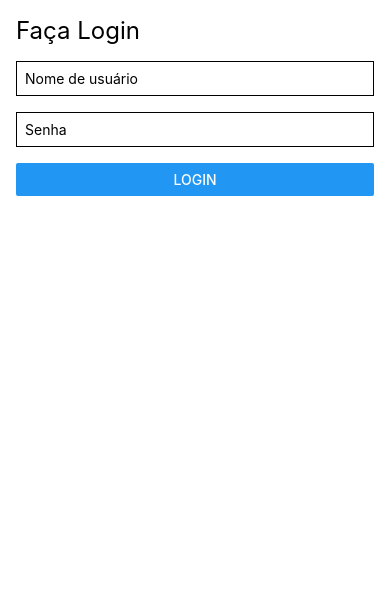
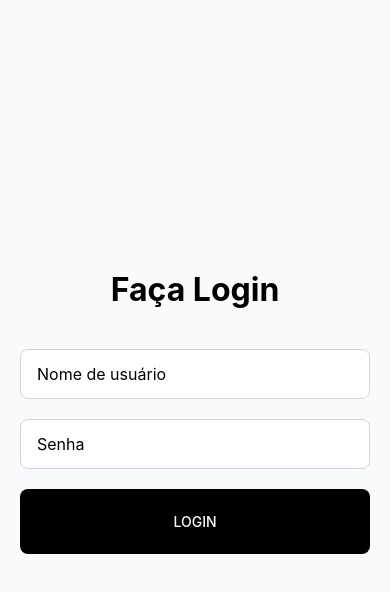
Before and after one commit to IIWARLORDII/5PJS, a React Native app: screen /Coletas in a window 390 px wide. Shown: the top 592 px of the page. Built offline with nearby package versions, Linux system fonts and the light colour scheme.

Commit message:
Versão estilizada

```diff
--- a/screens/AnaliseScreen.js
+++ b/screens/AnaliseScreen.js
@@ -118,6 +118,44 @@ export default function AnaliseScreen({ navigation }) {
 }
 
 const styles = StyleSheet.create({
+  container: {
+    padding: 20,
+    backgroundColor: '#F9FAFB', // Fundo claro
+    alignItems: 'center',
+  },
+  title: {
+    fontSize: 20,
+    fontWeight: 'bold',
+    color: '#374151', // Cinza escuro
+    marginBottom: 16,
+  },
+  item: {
+    backgroundColor: '#FFFFFF', // Fundo branco
+    borderRadius: 10,
+    shadowColor: '#000',
+    shadowOpacity: 0.1,
+    shadowOffset: { width: 0, height: 2 },
+    shadowRadius: 4,
+    elevation: 2, // Sombra no Android
+    marginVertical: 10,
+    width: '90%',
+    padding: 16,
+    alignItems: 'center',
+  },
+  itemText: {
+    textAlign: 'center',
+    color: '#374151',
+    fontSize: 14,
+    marginVertical: 4,
+  },
+  itemImage: {
+    width: 100,
+    height: 100,
+    marginTop: 8,
+    borderRadius: 8,
+    borderColor: '#E5E7EB', // Borda cinza claro
+    borderWidth: 1,
+  },
   modalContainer: {
     flex: 1,
     justifyContent: 'center',
@@ -125,54 +163,82 @@ const styles = StyleSheet.create({
     backgroundColor: 'rgba(0, 0, 0, 0.5)',
   },
   modalContent: {
-    width: '80%',
-    backgroundColor: 'white',
+    width: '90%',
+    backgroundColor: '#FFFFFF',
     padding: 20,
-    borderRadius: 10,
+    borderRadius: 16,
+    shadowColor: '#000',
+    shadowOpacity: 0.2,
+    shadowOffset: { width: 0, height: 2 },
+    shadowRadius: 8,
+    elevation: 4,
     alignItems: 'center',
   },
   modalTitle: {
-    fontSize: 20,
-    fontWeight: 'bold',
-    marginBottom: 10,
+    fontSize: 18,
+    fontWeight: '600',
+    color: '#111827',
+    marginBottom: 12,
   },
   modalText: {
-    textAlign: 'center',
-    marginBottom: 5,
+    fontSize: 14,
+    color: '#4B5563', // Cinza médio
+    marginBottom: 8,
   },
   modalImage: {
-    width: 200,
-    height: 200,
-    marginBottom: 10,
-  },
-  container: {
-    padding: 20,
-    alignItems: 'center',
-  },
-  title: {
-    fontSize: 24,
-    marginBottom: 16,
-  },
-  item: {
-    marginVertical: 10,
-    alignItems: 'center',
-  },
-  itemText: {
-    textAlign: 'center',
-  },
-  itemImage: {
-    width: 100,
-    height: 100,
-    marginTop: 5,
+    width: 150,
+    height: 150,
+    marginVertical: 12,
+    borderRadius: 8,
   },
   radioContainer: {
     flexDirection: 'row',
-    justifyContent: 'space-around',
-    marginVertical: 10,
+    justifyContent: 'space-between',
+    marginVertical: 12,
+    width: '80%',
   },
   radio: {
+    flex: 1,
+    marginHorizontal: 8,
+    paddingVertical: 10,
+    alignItems: 'center',
+    backgroundColor: '#E5E7EB', // Fundo cinza claro
+    borderRadius: 8,
+  },
+  input: {
+    borderWidth: 1,
+    borderColor: '#D1D5DB', // Borda cinza clara
+    borderRadius: 8,
     padding: 10,
-    borderWidth: 1,
-    borderRadius: 5,
+    fontSize: 14,
+    color: '#374151',
+    width: '100%',
+    marginVertical: 8,
+  },
+  buttonPrimary: {
+    backgroundColor: '#10B981', // Verde primário
+    borderRadius: 8,
+    paddingVertical: 12,
+    paddingHorizontal: 24,
+    marginVertical: 8,
+    alignItems: 'center',
+  },
+  buttonPrimaryText: {
+    color: '#FFFFFF',
+    fontSize: 16,
+    fontWeight: '600',
+  },
+  buttonSecondary: {
+    backgroundColor: '#F3F4F6', // Fundo cinza claro
+    borderRadius: 8,
+    paddingVertical: 12,
+    paddingHorizontal: 24,
+    marginVertical: 8,
+    alignItems: 'center',
+  },
+  buttonSecondaryText: {
+    color: '#374151',
+    fontSize: 16,
+    fontWeight: '600',
   },
 });
--- a/screens/ColetasScreen.js
+++ b/screens/ColetasScreen.js
@@ -101,51 +101,91 @@ export default function ColetasScreen() {
 }
 
 const styles = StyleSheet.create({
+  container: {
+    flex: 1,
+    backgroundColor: '#F9FAFB', // Fundo claro
+    padding: 20,
+    alignItems: 'center',
+  },
+  title: {
+    fontSize: 20,
+    fontWeight: 'bold',
+    color: '#374151', // Cinza escuro
+    marginBottom: 16,
+  },
+  item: {
+    backgroundColor: '#FFFFFF', // Fundo branco
+    borderRadius: 10,
+    shadowColor: '#000',
+    shadowOpacity: 0.1,
+    shadowOffset: { width: 0, height: 2 },
+    shadowRadius: 4,
+    elevation: 2, // Sombra no Android
+    marginVertical: 10,
+    width: '90%',
+    padding: 16,
+    alignItems: 'center',
+  },
+  itemText: {
+    fontSize: 14,
+    color: '#374151', // Cinza escuro
+    marginBottom: 8,
+  },
+  itemImage: {
+    width: 100,
+    height: 100,
+    marginTop: 8,
+    borderRadius: 8,
+    borderColor: '#E5E7EB', // Borda cinza claro
+    borderWidth: 1,
+  },
   modalContainer: {
     flex: 1,
     justifyContent: 'center',
     alignItems: 'center',
-    backgroundColor: 'rgba(0, 0, 0, 0.5)',
+    backgroundColor: 'rgba(0, 0, 0, 0.5)', // Fundo translúcido
   },
   modalContent: {
-    width: '80%',
-    backgroundColor: 'white',
+    width: '90%',
+    backgroundColor: '#FFFFFF',
     padding: 20,
-    borderRadius: 10,
+    borderRadius: 16,
+    shadowColor: '#000',
+    shadowOpacity: 0.2,
+    shadowOffset: { width: 0, height: 2 },
+    shadowRadius: 8,
+    elevation: 4,
     alignItems: 'center',
   },
   modalTitle: {
-    fontSize: 20,
-    fontWeight: 'bold',
-    marginBottom: 10,
+    fontSize: 18,
+    fontWeight: '600',
+    color: '#111827', // Preto suave
+    marginBottom: 12,
   },
   modalText: {
+    fontSize: 14,
+    color: '#4B5563', // Cinza médio
+    marginBottom: 8,
     textAlign: 'center',
-    marginBottom: 5,
   },
   modalImage: {
-    width: 200,
-    height: 200,
-    marginBottom: 10,
+    width: 150,
+    height: 150,
+    borderRadius: 8,
+    marginVertical: 12,
   },
-  container: {
-    padding: 20,
+  button: {
+    backgroundColor: '#10B981', // Verde primário
+    borderRadius: 8,
+    paddingVertical: 12,
+    paddingHorizontal: 24,
+    marginVertical: 8,
     alignItems: 'center',
   },
-  title: {
-    fontSize: 24,
-    marginBottom: 16,
-  },
-  item: {
-    marginVertical: 10,
-    alignItems: 'center',
-  },
-  itemText: {
-    textAlign: 'center',
-  },
-  itemImage: {
-    width: 100,
-    height: 100,
-    marginTop: 5,
+  buttonText: {
+    color: '#FFFFFF',
+    fontSize: 16,
+    fontWeight: '600',
   },
 });
--- a/screens/HomeScreen.js
+++ b/screens/HomeScreen.js
@@ -28,9 +28,78 @@ export default function HomeScreen({ navigation, onLogout }) {
 }
 
 const styles = StyleSheet.create({
+  container: {
+    flex: 1,
+    backgroundColor: '#F9FAFB', // Fundo claro
+  },
+  content: {
+    padding: 20,
+    alignItems: 'center',
+  },
+  title: {
+    fontSize: 24,
+    fontWeight: 'bold',
+    color: '#374151', // Cinza escuro
+    marginBottom: 16,
+    textAlign: 'center',
+  },
+  subtitle: {
+    fontSize: 20,
+    fontWeight: 'bold',
+    color: '#374151',
+    marginTop: 24,
+    marginBottom: 16,
+    textAlign: 'center',
+  },
+  menuContainer: {
+    flexDirection: 'row',
+    justifyContent: 'space-around',
+    width: '100%',
+    marginBottom: 20,
+  },
+  menuButton: {
+    backgroundColor: '#000000', // Verde
+    padding: 16,
+    marginHorizontal: 5,
+    borderRadius: 8,
+    alignItems: 'center',
+    flex: 1,
+  },
+  menuButtonText: {
+    color: '#FFFFFF',
+    fontSize: 16,
+    fontWeight: '600',
+  },
+  filterButton: {
+    backgroundColor: '#E5E7EB', // Cinza claro
+    padding: 16,
+    borderRadius: 8,
+    width: '100%',
+    marginVertical: 8,
+    alignItems: 'center',
+  },
+  filterButtonText: {
+    fontSize: 16,
+    fontWeight: '500',
+    color: '#6B7280', // Cinza médio
+  },
+  logoutButton: {
+    backgroundColor: '#EF4444', // Vermelho
+    padding: 16,
+    borderRadius: 8,
+    width: '100%',
+    marginTop: 24,
+    alignItems: 'center',
+  },
+  logoutButtonText: {
+    color: '#FFFFFF',
+    fontSize: 16,
+    fontWeight: '600',
+  },
   footerText: {
-    color: '#808080',
+    fontSize: 14,
+    color: '#9CA3AF', // Cinza claro
     textAlign: 'center',
-    marginBottom: 10,
+    marginVertical: 10,
   },
 });
--- a/screens/LoginScreen.js
+++ b/screens/LoginScreen.js
@@ -1,6 +1,5 @@
-// screens/LoginScreen.js
 import React, { useState } from 'react';
-import { View, Text, TextInput, Button } from 'react-native';
+import { View, Text, TextInput, Button, StyleSheet } from 'react-native';
 
 export default function LoginScreen({ onLogin }) {
   const [username, setUsername] = useState('');
@@ -11,22 +10,56 @@ export default function LoginScreen({ onLogin }) {
   };
 
   return (
-    <View style={{ padding: 16 }}>
-      <Text style={{ fontSize: 24, marginBottom: 16 }}>Faça Login</Text>
+    <View style={styles.container}>
+      <Text style={styles.title}>Faça Login</Text>
       <TextInput
         placeholder="Nome de usuário"
         value={username}
         onChangeText={setUsername}
-        style={{ marginBottom: 16, padding: 8, borderWidth: 1 }}
+        style={styles.input}
       />
       <TextInput
         placeholder="Senha"
         secureTextEntry
         value={password}
         onChangeText={setPassword}
-        style={{ marginBottom: 16, padding: 8, borderWidth: 1 }}
+        style={styles.input}
       />
-      <Button title="Login" onPress={handleLogin} />
+      <View style={styles.loginButton}>
+        <Button title="Login" onPress={handleLogin} color="#000" />
+      </View>
     </View>
   );
 }
+
+const styles = StyleSheet.create({
+  container: {
+    flex: 1,
+    justifyContent: 'center',
+    padding: 20,
+    backgroundColor: '#F9FAFB', // Cor de fundo clara
+  },
+  title: {
+    fontSize: 32,
+    fontWeight: 'bold',
+    color: '#000000', // Cinza escuro
+    marginBottom: 40,
+    textAlign: 'center',
+  },
+  input: {
+    height: 50,
+    borderColor: '#D1D5DB', // Cor da borda (cinza claro)
+    borderWidth: 1,
+    borderRadius: 8,
+    paddingLeft: 16,
+    fontSize: 16,
+    marginBottom: 20,
+    backgroundColor: '#FFFFFF',
+  },
+  loginButton: {
+    backgroundColor: '#000000', // Verde
+    paddingVertical: 16,
+    borderRadius: 8,
+    marginBottom: 20,
+  },
+});
--- a/screens/NovaColetaScreen.js
+++ b/screens/NovaColetaScreen.js
@@ -145,8 +145,127 @@ export default function NovaColetaScreen({ navigation }) {
 }
 
 const styles = StyleSheet.create({
-  errorText: {
-    color: 'red',
-    marginTop: 10,
+  container: {
+    padding: 20,
+    backgroundColor: '#F9FAFB', // Fundo claro
+    alignItems: 'center',
+  },
+  title: {
+    fontSize: 20,
+    fontWeight: 'bold',
+    color: '#374151', // Cinza escuro
+    marginBottom: 16,
+  },
+  item: {
+    backgroundColor: '#FFFFFF', // Fundo branco
+    borderRadius: 10,
+    shadowColor: '#000',
+    shadowOpacity: 0.1,
+    shadowOffset: { width: 0, height: 2 },
+    shadowRadius: 4,
+    elevation: 2, // Sombra no Android
+    marginVertical: 10,
+    width: '90%',
+    padding: 16,
+    alignItems: 'center',
+  },
+  itemText: {
+    textAlign: 'center',
+    color: '#374151',
+    fontSize: 14,
+    marginVertical: 4,
+  },
+  itemImage: {
+    width: 100,
+    height: 100,
+    marginTop: 8,
+    borderRadius: 8,
+    borderColor: '#E5E7EB', // Borda cinza claro
+    borderWidth: 1,
+  },
+  modalContainer: {
+    flex: 1,
+    justifyContent: 'center',
+    alignItems: 'center',
+    backgroundColor: 'rgba(0, 0, 0, 0.5)',
+  },
+  modalContent: {
+    width: '90%',
+    backgroundColor: '#FFFFFF',
+    padding: 20,
+    borderRadius: 16,
+    shadowColor: '#000',
+    shadowOpacity: 0.2,
+    shadowOffset: { width: 0, height: 2 },
+    shadowRadius: 8,
+    elevation: 4,
+    alignItems: 'center',
+  },
+  modalTitle: {
+    fontSize: 18,
+    fontWeight: '600',
+    color: '#111827',
+    marginBottom: 12,
+  },
+  modalText: {
+    fontSize: 14,
+    color: '#4B5563', // Cinza médio
+    marginBottom: 8,
+  },
+  modalImage: {
+    width: 150,
+    height: 150,
+    marginVertical: 12,
+    borderRadius: 8,
+  },
+  radioContainer: {
+    flexDirection: 'row',
+    justifyContent: 'space-between',
+    marginVertical: 12,
+    width: '80%',
+  },
+  radio: {
+    flex: 1,
+    marginHorizontal: 8,
+    paddingVertical: 10,
+    alignItems: 'center',
+    backgroundColor: '#E5E7EB', // Fundo cinza claro
+    borderRadius: 8,
+  },
+  input: {
+    borderWidth: 1,
+    borderColor: '#D1D5DB', // Borda cinza clara
+    borderRadius: 8,
+    padding: 10,
+    fontSize: 14,
+    color: '#374151',
+    width: '100%',
+    marginVertical: 8,
+  },
+  buttonPrimary: {
+    backgroundColor: '#10B981', // Verde primário
+    borderRadius: 8,
+    paddingVertical: 12,
+    paddingHorizontal: 24,
+    marginVertical: 8,
+    alignItems: 'center',
+  },
+  buttonPrimaryText: {
+    color: '#FFFFFF',
+    fontSize: 16,
+    fontWeight: '600',
+  },
+  buttonSecondary: {
+    backgroundColor: '#F3F4F6', // Fundo cinza claro
+    borderRadius: 8,
+    paddingVertical: 12,
+    paddingHorizontal: 24,
+    marginVertical: 8,
+    alignItems: 'center',
+  },
+  buttonSecondaryText: {
+    color: '#374151',
+    fontSize: 16,
+    fontWeight: '600',
   },
 });
--- a/screens/RelatorioScreen.js
+++ b/screens/RelatorioScreen.js
@@ -76,6 +76,44 @@ export default function RelatorioScreen() {
 }
 
 const styles = StyleSheet.create({
+  container: {
+    padding: 20,
+    backgroundColor: '#F9FAFB', // Fundo claro
+    alignItems: 'center',
+  },
+  title: {
+    fontSize: 20,
+    fontWeight: 'bold',
+    color: '#374151', // Cinza escuro
+    marginBottom: 16,
+  },
+  item: {
+    backgroundColor: '#FFFFFF', // Fundo branco
+    borderRadius: 10,
+    shadowColor: '#000',
+    shadowOpacity: 0.1,
+    shadowOffset: { width: 0, height: 2 },
+    shadowRadius: 4,
+    elevation: 2, // Sombra no Android
+    marginVertical: 10,
+    width: '90%',
+    padding: 16,
+    alignItems: 'center',
+  },
+  itemText: {
+    textAlign: 'center',
+    color: '#374151',
+    fontSize: 14,
+    marginVertical: 4,
+  },
+  itemImage: {
+    width: 100,
+    height: 100,
+    marginTop: 8,
+    borderRadius: 8,
+    borderColor: '#E5E7EB', // Borda cinza claro
+    borderWidth: 1,
+  },
   modalContainer: {
     flex: 1,
     justifyContent: 'center',
@@ -83,44 +121,82 @@ const styles = StyleSheet.create({
     backgroundColor: 'rgba(0, 0, 0, 0.5)',
   },
   modalContent: {
-    width: '80%',
-    backgroundColor: 'white',
+    width: '90%',
+    backgroundColor: '#FFFFFF',
     padding: 20,
-    borderRadius: 10,
+    borderRadius: 16,
+    shadowColor: '#000',
+    shadowOpacity: 0.2,
+    shadowOffset: { width: 0, height: 2 },
+    shadowRadius: 8,
+    elevation: 4,
     alignItems: 'center',
   },
   modalTitle: {
-    fontSize: 20,
-    fontWeight: 'bold',
-    marginBottom: 10,
+    fontSize: 18,
+    fontWeight: '600',
+    color: '#111827',
+    marginBottom: 12,
   },
   modalText: {
-    textAlign: 'center',
-    marginBottom: 5,
+    fontSize: 14,
+    color: '#4B5563', // Cinza médio
+    marginBottom: 8,
   },
   modalImage: {
-    width: 200,
-    height: 200,
-    marginBottom: 10,
+    width: 150,
+    height: 150,
+    marginVertical: 12,
+    borderRadius: 8,
   },
-  container: {
-    padding: 20,
+  radioContainer: {
+    flexDirection: 'row',
+    justifyContent: 'space-between',
+    marginVertical: 12,
+    width: '80%',
+  },
+  radio: {
+    flex: 1,
+    marginHorizontal: 8,
+    paddingVertical: 10,
+    alignItems: 'center',
+    backgroundColor: '#E5E7EB', // Fundo cinza claro
+    borderRadius: 8,
+  },
+  input: {
+    borderWidth: 1,
+    borderColor: '#D1D5DB', // Borda cinza clara
+    borderRadius: 8,
+    padding: 10,
+    fontSize: 14,
+    color: '#374151',
+    width: '100%',
+    marginVertical: 8,
+  },
+  buttonPrimary: {
+    backgroundColor: '#10B981', // Verde primário
+    borderRadius: 8,
+    paddingVertical: 12,
+    paddingHorizontal: 24,
+    marginVertical: 8,
     alignItems: 'center',
   },
-  title: {
-    fontSize: 24,
-    marginBottom: 16,
+  buttonPrimaryText: {
+    color: '#FFFFFF',
+    fontSize: 16,
+    fontWeight: '600',
   },
-  item: {
-    marginVertical: 10,
+  buttonSecondary: {
+    backgroundColor: '#F3F4F6', // Fundo cinza claro
+    borderRadius: 8,
+    paddingVertical: 12,
+    paddingHorizontal: 24,
+    marginVertical: 8,
     alignItems: 'center',
   },
-  itemText: {
-    textAlign: 'center',
-  },
-  itemImage: {
-    width: 100,
-    height: 100,
-    marginTop: 5,
+  buttonSecondaryText: {
+    color: '#374151',
+    fontSize: 16,
+    fontWeight: '600',
   },
 });
```
